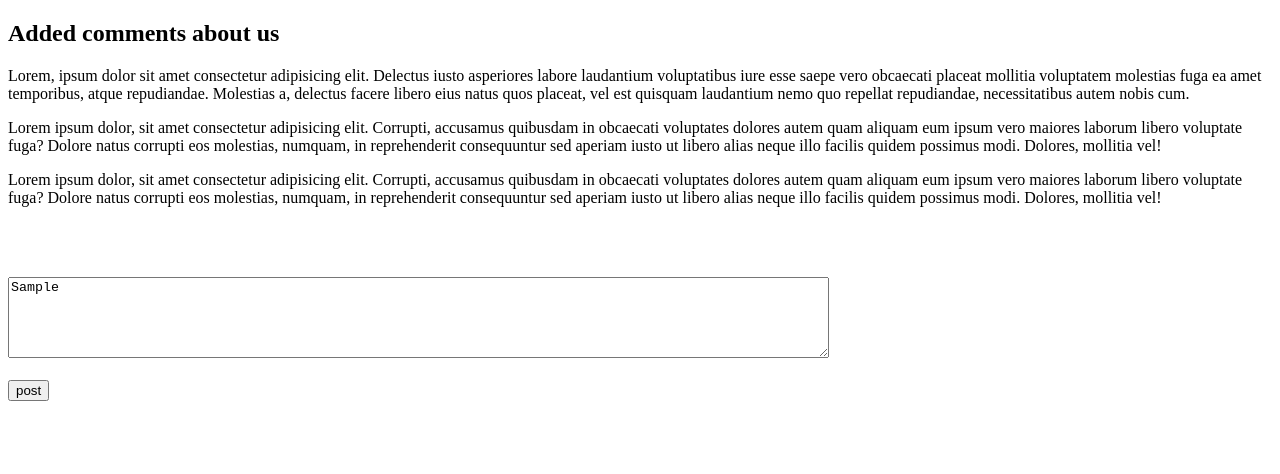
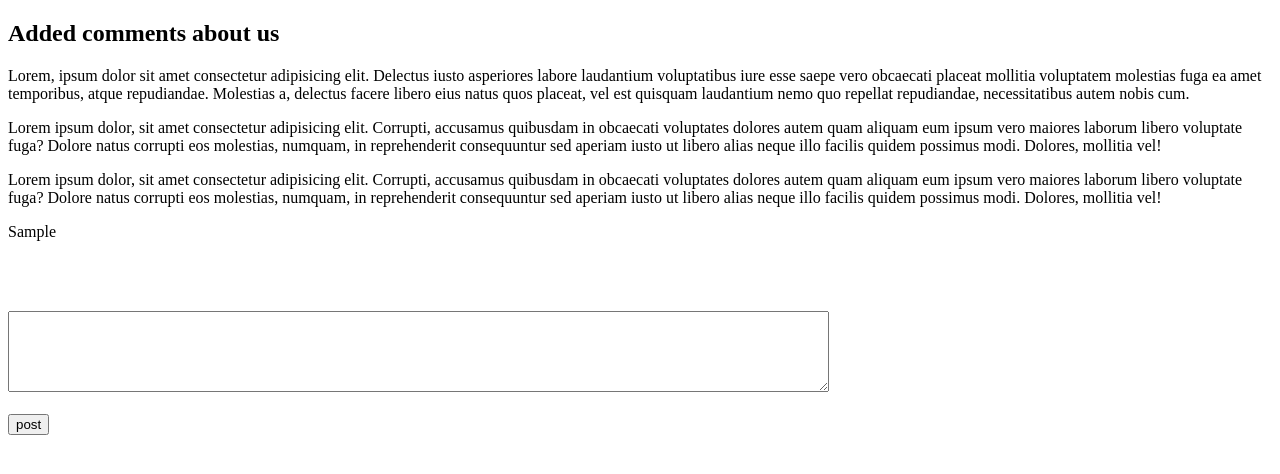
Before and after one commit to Flocky05/javascript-with-w3-school, a plain HTML site: page Dom/addComment.html in a window 1280 px wide. Both pictures are taken after typing "Sample" into the empty fields and a click on the button "post". Drawn offline with Linux system fonts and the light colour scheme.

Commit message:
added a comment box

```diff
--- a/Dom/addComment.html
+++ b/Dom/addComment.html
@@ -8,14 +8,26 @@
 </head>
 <body>
     <h2>Added comments about us</h2>
-    <p>Lorem, ipsum dolor sit amet consectetur adipisicing elit. Delectus iusto asperiores labore laudantium voluptatibus iure esse saepe vero obcaecati placeat mollitia voluptatem molestias fuga ea amet temporibus, atque repudiandae. Molestias a, delectus facere libero eius natus quos placeat, vel est quisquam laudantium nemo quo repellat repudiandae, necessitatibus autem nobis cum.</p>
-    <p>Lorem ipsum dolor, sit amet consectetur adipisicing elit. Corrupti, accusamus quibusdam in obcaecati voluptates dolores autem quam aliquam eum ipsum vero maiores laborum libero voluptate fuga? Dolore natus corrupti eos molestias, numquam, in reprehenderit consequuntur sed aperiam iusto ut libero alias neque illo facilis quidem possimus modi. Dolores, mollitia vel!</p>
-    <p>Lorem ipsum dolor, sit amet consectetur adipisicing elit. Corrupti, accusamus quibusdam in obcaecati voluptates dolores autem quam aliquam eum ipsum vero maiores laborum libero voluptate fuga? Dolore natus corrupti eos molestias, numquam, in reprehenderit consequuntur sed aperiam iusto ut libero alias neque illo facilis quidem possimus modi. Dolores, mollitia vel!</p>
+    <section id="added-section">
+        <p>Lorem, ipsum dolor sit amet consectetur adipisicing elit. Delectus iusto asperiores labore laudantium voluptatibus iure esse saepe vero obcaecati placeat mollitia voluptatem molestias fuga ea amet temporibus, atque repudiandae. Molestias a, delectus facere libero eius natus quos placeat, vel est quisquam laudantium nemo quo repellat repudiandae, necessitatibus autem nobis cum.</p>
+        <p>Lorem ipsum dolor, sit amet consectetur adipisicing elit. Corrupti, accusamus quibusdam in obcaecati voluptates dolores autem quam aliquam eum ipsum vero maiores laborum libero voluptate fuga? Dolore natus corrupti eos molestias, numquam, in reprehenderit consequuntur sed aperiam iusto ut libero alias neque illo facilis quidem possimus modi. Dolores, mollitia vel!</p>
+        <p>Lorem ipsum dolor, sit amet consectetur adipisicing elit. Corrupti, accusamus quibusdam in obcaecati voluptates dolores autem quam aliquam eum ipsum vero maiores laborum libero voluptate fuga? Dolore natus corrupti eos molestias, numquam, in reprehenderit consequuntur sed aperiam iusto ut libero alias neque illo facilis quidem possimus modi. Dolores, mollitia vel!</p>
+    </section>
 
     <br /><br /><br />
-    <textarea name="" id="" cols="100" rows="5"></textarea>
+    <textarea name="" id="textBox" cols="100" rows="5"></textarea>
     <br /> <br />
-    <button>post</button>
+    <button id="post-text">post</button>
 
+    <script>
+        document.getElementById('post-text').addEventListener('click',function(){
+            const textbox =document.getElementById('textBox').value;
+            const added =document.getElementById('added-section');
+            const p= document.createElement("p");
+            p.innerText=textbox;
+            added.appendChild(p);
+            textBox.value=" ";
+        })
+    </script>
 </body>
 </html>
```
